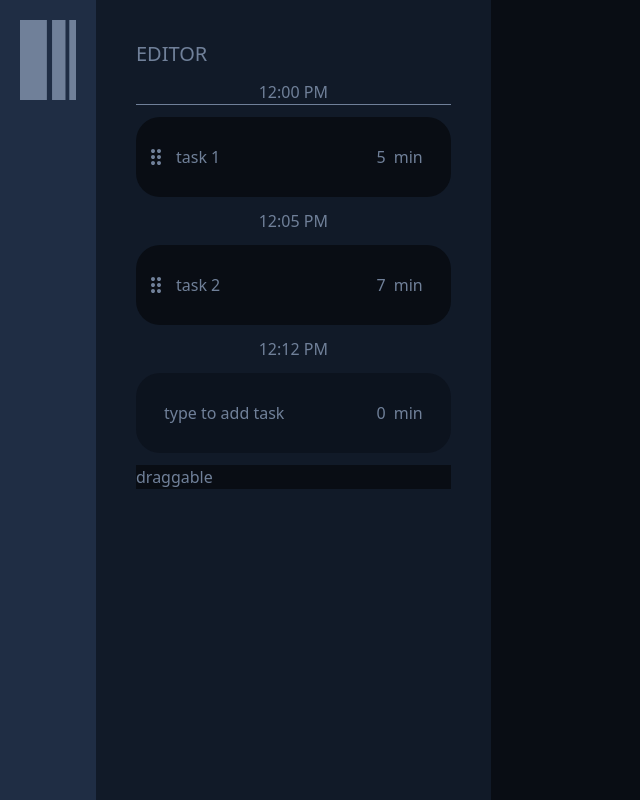
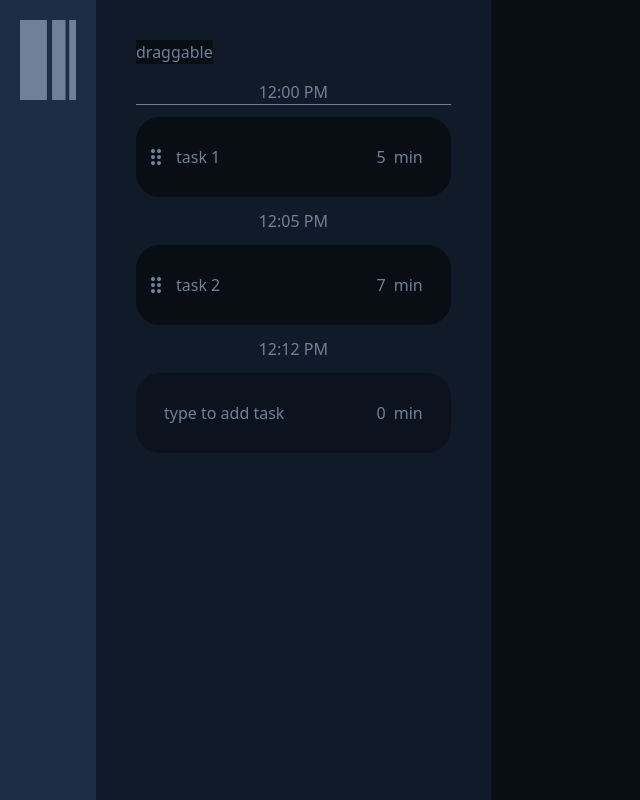
Before and after one commit to poloman719/svelte-scheduler, a SvelteKit app: page / in a window 1280 px wide. Shown: the whole page, without its empty margins (0-640 px from the left). Built offline with nearby package versions, Linux system fonts and the light colour scheme.

Commit message:
draggin started

```diff
--- /dev/null
+++ b/src/routes/Draggable.svelte
@@ -0,0 +1,19 @@
+<script>
+// @ts-nocheck
+
+	let dragging;
+
+  const move = (e) => {
+    if (!dragging) return;
+
+  }
+</script>
+
+<!-- svelte-ignore a11y-no-static-element-interactions -->
+<div class="fixed"
+  on:mousedown={() => (dragging = true)}
+  on:mouseup={() => (dragging = false)}
+  on:mousemove={move}
+>
+	<slot />
+</div>
--- a/src/routes/Editor.svelte
+++ b/src/routes/Editor.svelte
@@ -1,7 +1,8 @@
 <script>
 	// @ts-nocheck
 
-	import Task from './Task.svelte';
+	import Draggable from './Draggable.svelte';
+import Task from './Task.svelte';
 	import Time from './Time.svelte';
 	let tasks = [
 		{ text: 'task 1', duration: 5 },
@@ -74,5 +75,5 @@
 			on:keypress={onAddTask}
 		/> min
 	</div>
-	<div class="bg-main-500" bind:this={dragg}>draggable</div>
+<Draggable><div class="bg-main-500 text-center">draggable</div></Draggable>
 </div>
```
